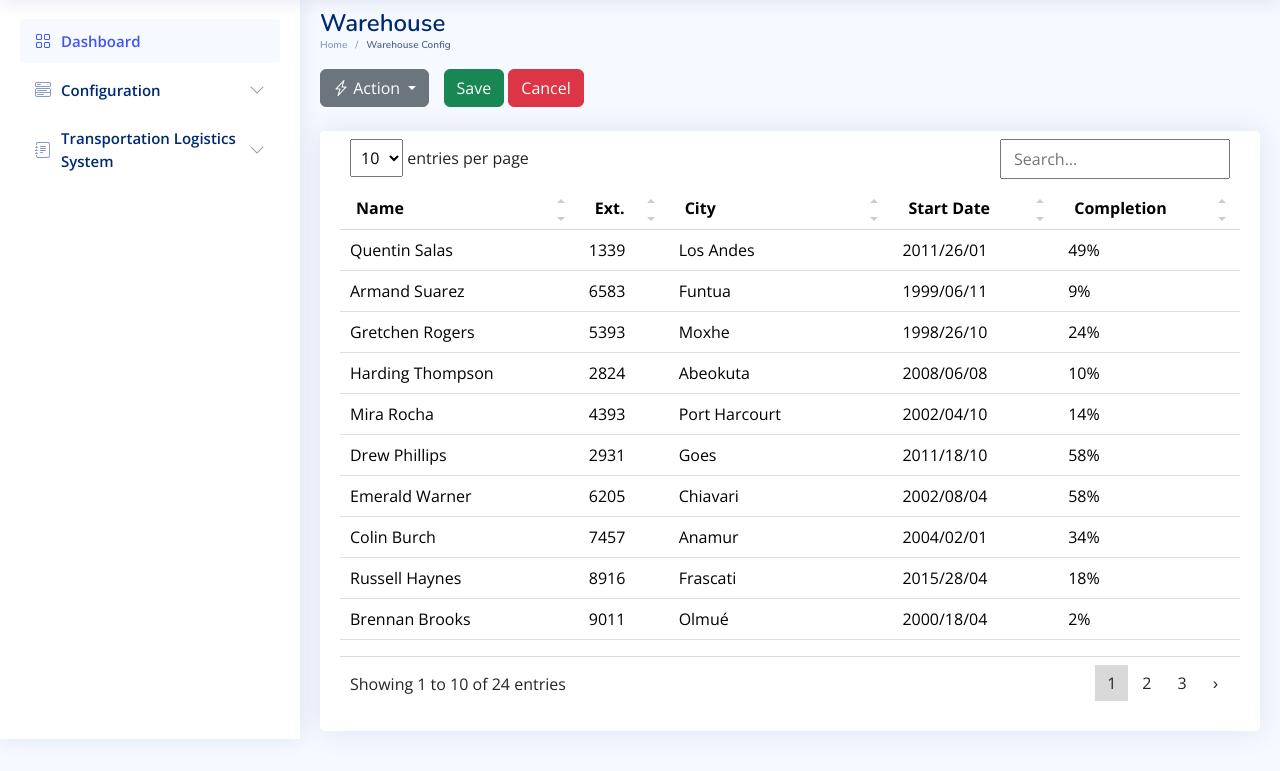
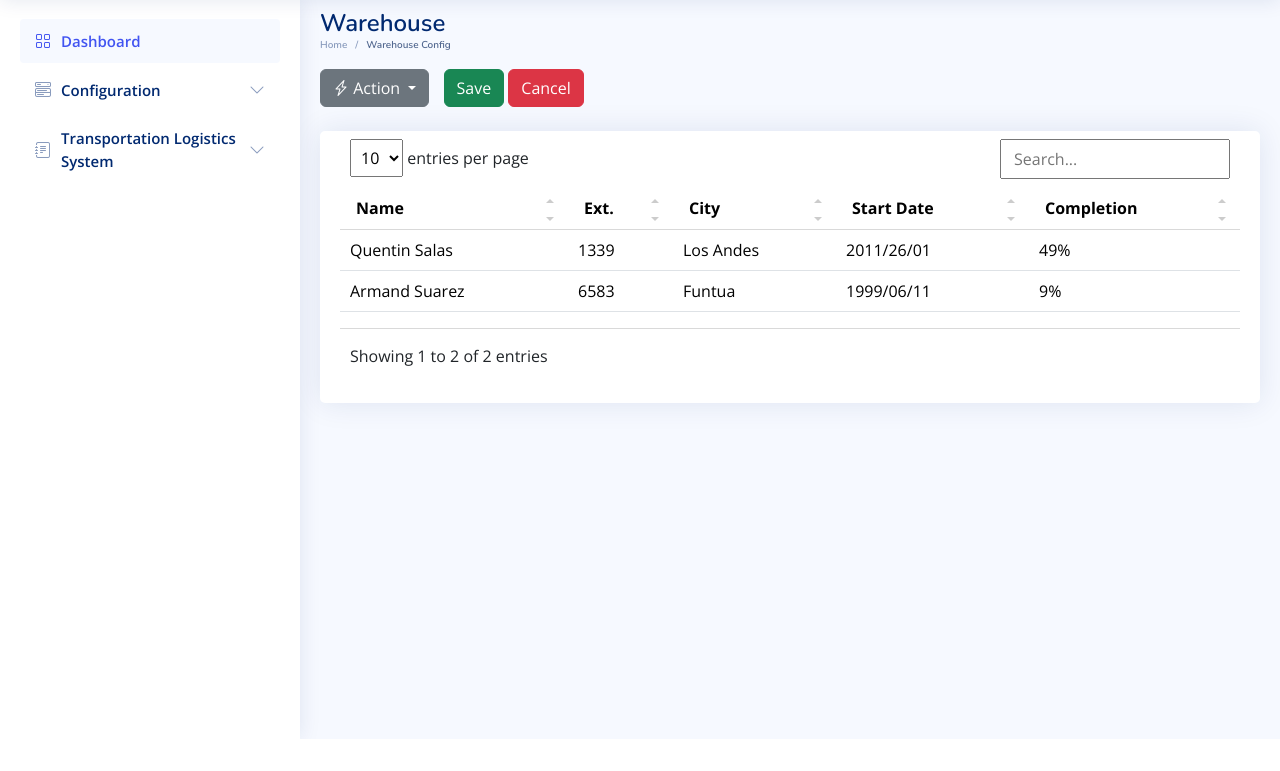
Before and after one commit to HARESH-D/RouteXpert, a FastAPI app: page /warehouse_config in a window 1280 px wide. Shown: the part 61-832 px from the top of the page. After the commit the page ends 800 px from the top, so only its background shows below. Run offline with FastAPI, Linux system fonts and the light colour scheme; some libraries are stand-ins or nearby versions.

Commit message:
frontend

```diff
--- a/backend/templates/warehouse_config.html
+++ b/backend/templates/warehouse_config.html
@@ -51,6 +51,7 @@
       href="../static/assets/vendor/simple-datatables/style.css"
       rel="stylesheet"
     />
+
 
     <!-- Template Main CSS File -->
     <link href="../static/assets/css/style.css" rel="stylesheet" />
@@ -174,7 +175,27 @@
                       data-bs-toggle="dropdown" aria-expanded="false">
                       <i class="bi bi-lightning-charge"></i> Action
                     </button>
+
                     <ul class="dropdown-menu" aria-labelledby="configurationDropdown">
+                      <button type="button" class="btn btn-primary" id="openModal">Add Warehouse</button>
+
+                      <!-- Modal HTML -->
+                      <div id="warehouseModal" class="modal">
+                        <div class="modal-content">
+                          <span class="close">&times;</span>
+                          <form id="addWarehouseForm">
+                            <label for="warehouseName">Warehouse Name:</label>
+                            <input type="text" id="warehouseName" name="warehouse_name" required><br>
+                            <label for="addressLane1">Address Lane 1:</label>
+                            <input type="text" id="addressLane1" name="address_lane_1" required><br>
+                            <label for="addressLane2">Address Lane 2:</label>
+                            <input type="text" id="addressLane2" name="address_lane_2" required><br>
+                            <label for="state">State:</label>
+                            <input type="text" id="state" name="state" required><br>
+                            <button type="button" class="btn btn-success" id="saveBtn">Save</button>
+                          </form>
+                        </div>
+                      </div>
                       <li><a class="dropdown-item" href="#"><i class="bi bi-plus"></i> Add</a></li>
                       <li><a class="dropdown-item" href="#"><i class="bi bi-pencil"></i> Update</a></li>
                       <li><a class="dropdown-item" href="#"><i class="bi bi-trash"></i> Delete</a></li>
@@ -219,160 +240,8 @@
                                   <td>1999/06/11</td>
                                   <td>9%</td>
                                 </tr>
-                                <tr>
-                                  <td>Gretchen Rogers</td>
-                                  <td>5393</td>
-                                  <td>Moxhe</td>
-                                  <td>1998/26/10</td>
-                                  <td>24%</td>
-                                </tr>
-                                <tr>
-                                  <td>Harding Thompson</td>
-                                  <td>2824</td>
-                                  <td>Abeokuta</td>
-                                  <td>2008/06/08</td>
-                                  <td>10%</td>
-                                </tr>
-                                <tr>
-                                  <td>Mira Rocha</td>
-                                  <td>4393</td>
-                                  <td>Port Harcourt</td>
-                                  <td>2002/04/10</td>
-                                  <td>14%</td>
-                                </tr>
-                                <tr>
-                                  <td>Drew Phillips</td>
-                                  <td>2931</td>
-                                  <td>Goes</td>
-                                  <td>2011/18/10</td>
-                                  <td>58%</td>
-                                </tr>
-                                <tr>
-                                  <td>Emerald Warner</td>
-                                  <td>6205</td>
-                                  <td>Chiavari</td>
-                                  <td>2002/08/04</td>
-                                  <td>58%</td>
-                                </tr>
-                                <tr>
-                                  <td>Colin Burch</td>
-                                  <td>7457</td>
-                                  <td>Anamur</td>
-                                  <td>2004/02/01</td>
-                                  <td>34%</td>
-                                </tr>
-                                <tr>
-                                  <td>Russell Haynes</td>
-                                  <td>8916</td>
-                                  <td>Frascati</td>
-                                  <td>2015/28/04</td>
-                                  <td>18%</td>
-                                </tr>
-                                <tr>
-                                  <td>Brennan Brooks</td>
-                                  <td>9011</td>
-                                  <td>Olmué</td>
-                                  <td>2000/18/04</td>
-                                  <td>2%</td>
-                                </tr>
-                                <tr>
-                                  <td>Kane Anthony</td>
-                                  <td>8075</td>
-                                  <td>LaSalle</td>
-                                  <td>2006/21/05</td>
-                                  <td>93%</td>
-                                </tr>
-                                <tr>
-                                  <td>Scarlett Hurst</td>
-                                  <td>1019</td>
-                                  <td>Brampton</td>
-                                  <td>2015/07/01</td>
-                                  <td>94%</td>
-                                </tr>
-                                <tr>
-                                  <td>James Scott</td>
-                                  <td>3008</td>
-                                  <td>Meux</td>
-                                  <td>2007/30/05</td>
-                                  <td>55%</td>
-                                </tr>
-                                <tr>
-                                  <td>Desiree Ferguson</td>
-                                  <td>9054</td>
-                                  <td>Gojra</td>
-                                  <td>2009/15/02</td>
-                                  <td>81%</td>
-                                </tr>
-                                <tr>
-                                  <td>Elaine Bishop</td>
-                                  <td>9160</td>
-                                  <td>Petrópolis</td>
-                                  <td>2008/23/12</td>
-                                  <td>48%</td>
-                                </tr>
-                                <tr>
-                                  <td>Hilda Nelson</td>
-                                  <td>6307</td>
-                                  <td>Posina</td>
-                                  <td>2004/23/05</td>
-                                  <td>76%</td>
-                                </tr>
-                                <tr>
-                                  <td>Evangeline Beasley</td>
-                                  <td>3820</td>
-                                  <td>Caplan</td>
-                                  <td>2009/12/03</td>
-                                  <td>62%</td>
-                                </tr>
-                                <tr>
-                                  <td>Wyatt Riley</td>
-                                  <td>5694</td>
-                                  <td>Cavaion Veronese</td>
-                                  <td>2012/19/02</td>
-                                  <td>67%</td>
-                                </tr>
-                                <tr>
-                                  <td>Wyatt Mccarthy</td>
-                                  <td>3547</td>
-                                  <td>Patan</td>
-                                  <td>2014/23/06</td>
-                                  <td>9%</td>
-                                </tr>
-                                <tr>
-                                  <td>Cairo Rice</td>
-                                  <td>6273</td>
-                                  <td>Ostra Vetere</td>
-                                  <td>2016/27/02</td>
-                                  <td>13%</td>
-                                </tr>
-                                <tr>
-                                  <td>Sylvia Peters</td>
-                                  <td>6829</td>
-                                  <td>Arrah</td>
-                                  <td>2015/03/02</td>
-                                  <td>13%</td>
-                                </tr>
-                                <tr>
-                                  <td>Kasper Craig</td>
-                                  <td>5515</td>
-                                  <td>Firenze</td>
-                                  <td>2015/26/04</td>
-                                  <td>56%</td>
-                                </tr>
-                                <tr>
-                                  <td>Leigh Ruiz</td>
-                                  <td>5112</td>
-                                  <td>Lac Ste. Anne</td>
-                                  <td>2001/09/02</td>
-                                  <td>28%</td>
-                                </tr>
-                                <tr>
-                                  <td>Athena Aguirre</td>
-                                  <td>5741</td>
-                                  <td>Romeral</td>
-                                  <td>2010/24/03</td>
-                                  <td>15%</td>
-                                </tr>
+
+
                         </tbody>
 
                       </table>
@@ -401,6 +270,47 @@
     ></a>
 
     <!-- Vendor JS Files -->
+    <script>
+      // Get the modal
+      const modal = document.getElementById('warehouseModal');
+
+      // Get the button that opens the modal
+      const btn = document.getElementById('openModal');
+
+      // Get the <span> element that closes the modal
+      const span = document.getElementsByClassName('close')[0];
+
+      // When the user clicks the button, open the modal
+      btn.onclick = function () {
+        modal.style.display = 'block';
+      }
+
+      // When the user clicks on <span> (x), close the modal
+      span.onclick = function () {
+        modal.style.display = 'none';
+      }
+
+      // When the user clicks anywhere outside of the modal, close it
+      window.onclick = function (event) {
+        if (event.target == modal) {
+          modal.style.display = 'none';
+        }
+      }
+
+      // Handle form submission
+      const form = document.getElementById('addWarehouseForm');
+      const saveBtn = document.getElementById('saveBtn');
+      saveBtn.onclick = async function () {
+        const formData = new FormData(form);
+        const response = await fetch('/save_warehouse', {
+          method: 'POST',
+          body: formData,
+        });
+        const result = await response.json();
+        alert(result.message); // Display response message
+        modal.style.display = 'none'; // Close modal after saving
+      };
+    </script>
     <script src="../static/assets/vendor/apexcharts/apexcharts.min.js"></script>
     <script src="../static/assets/vendor/bootstrap/js/bootstrap.bundle.min.js"></script>
     <script src="../static/assets/vendor/chart.js/chart.umd.js"></script>
```
